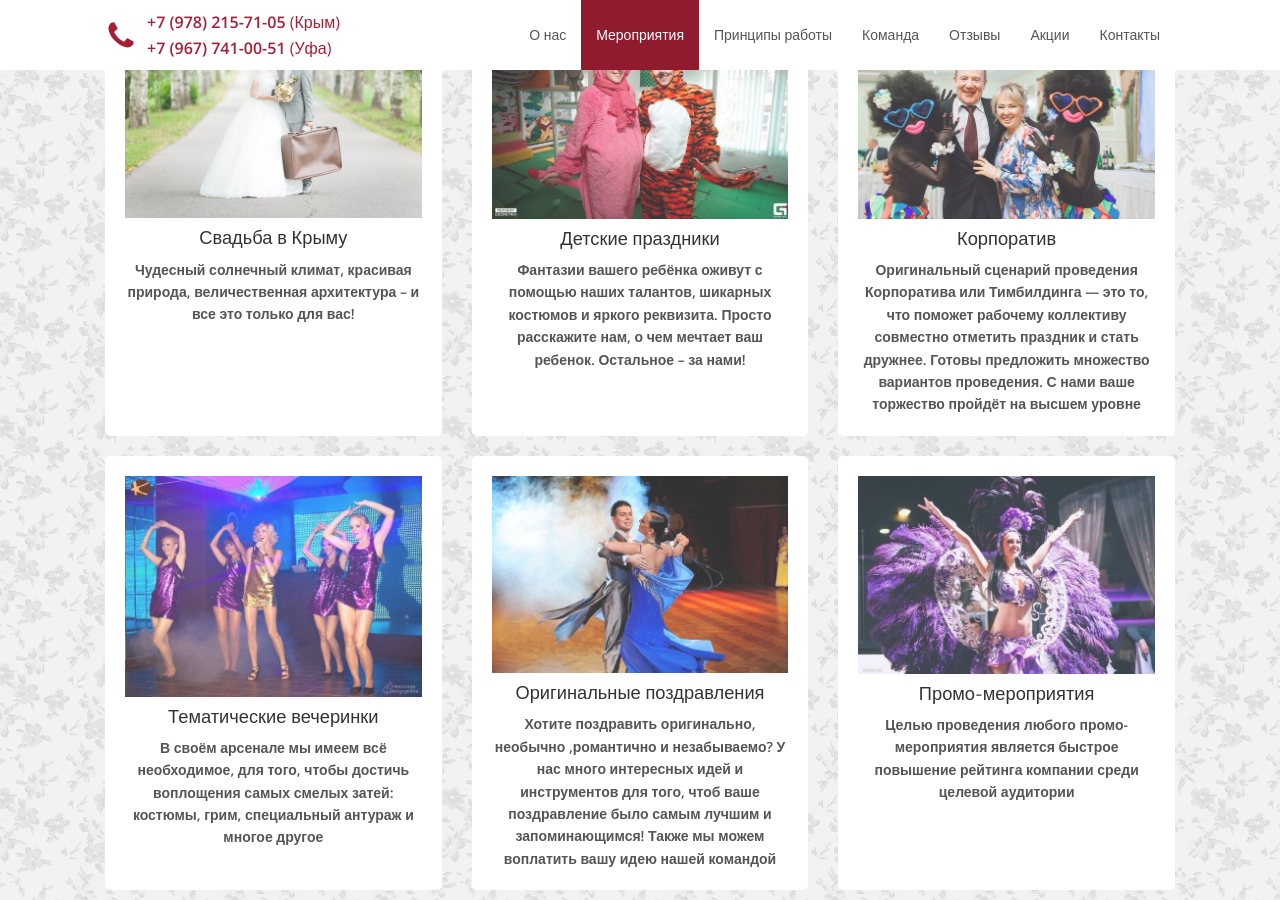
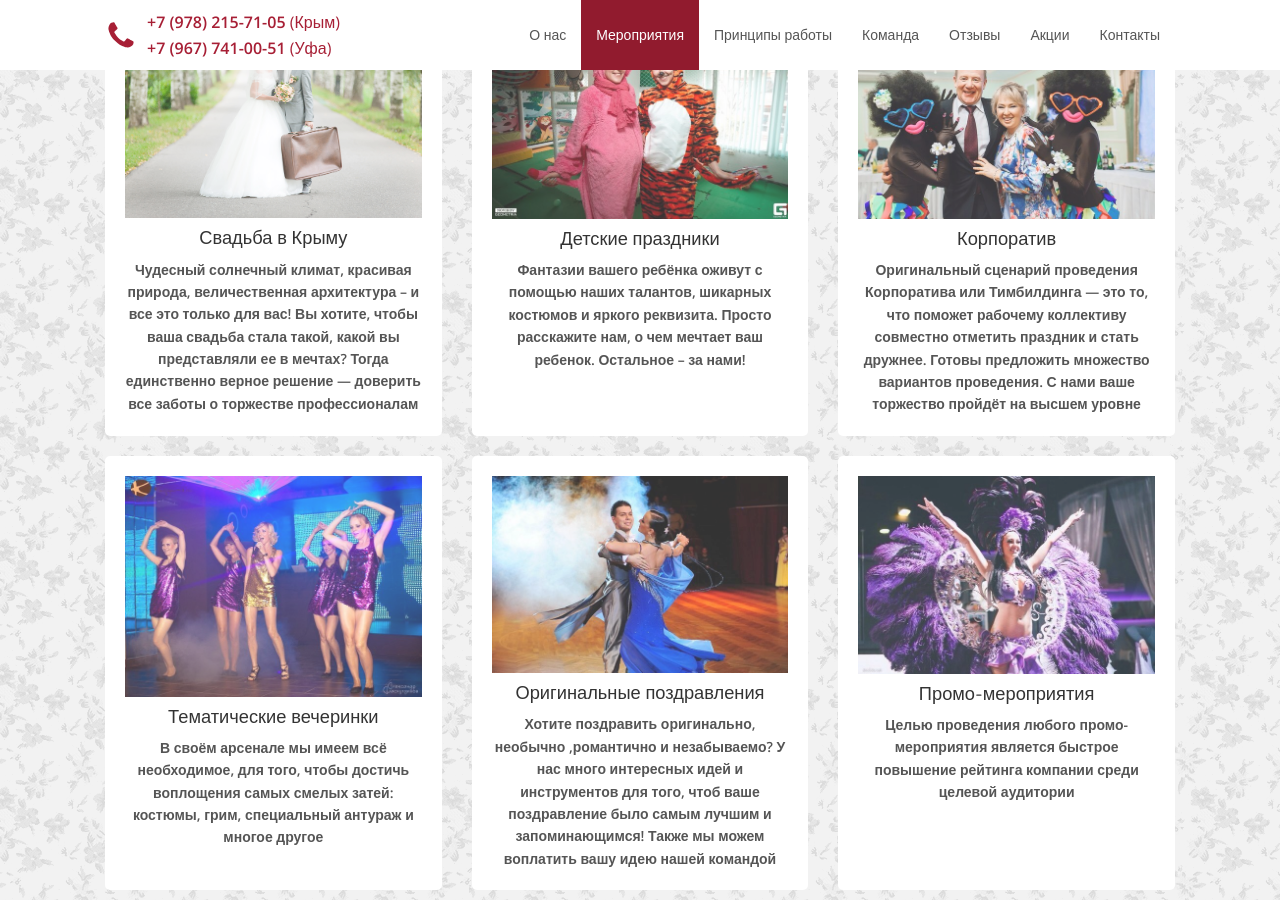
Before and after one commit to verzhinskaya/verzhinskaya.github.io, a Jekyll site: the page built from index.html, in a window 1280 px wide and 900 px high, scrolled down 2485 px. Built offline with Jekyll 4.4.1, drawn with Linux system fonts in a browser that asks for light colours; nearby versions of some CDN libraries.

Commit message:
Update events.yml

```diff
--- a/_data/events.yml
+++ b/_data/events.yml
@@ -2,7 +2,7 @@
 
 - icon: fa-heart
   title: "Свадьба в Крыму"
-  description: "Чудесный солнечный климат, красивая природа, величественная архитектура  –  и все это только для вас!"
+  description: "Чудесный солнечный климат, красивая природа, величественная архитектура  –  и все это только для вас! Вы хотите, чтобы ваша свадьба стала такой, какой вы представляли ее в мечтах? Тогда единственно верное решение — доверить все заботы о торжестве профессионалам"
   img: 1.jpg
   link: http://svadba.verzhinskaya.ru/
   external: yes
```
